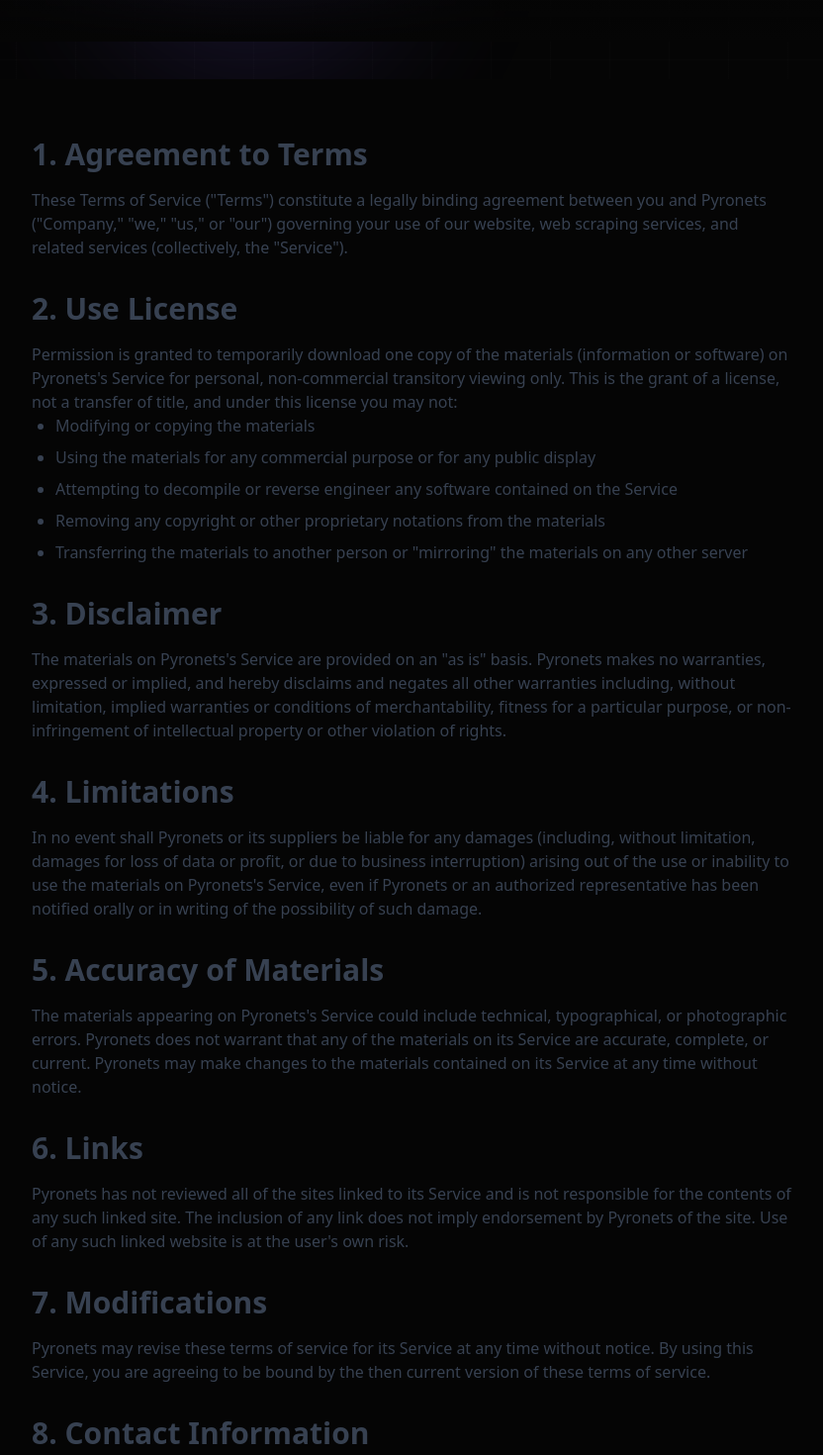
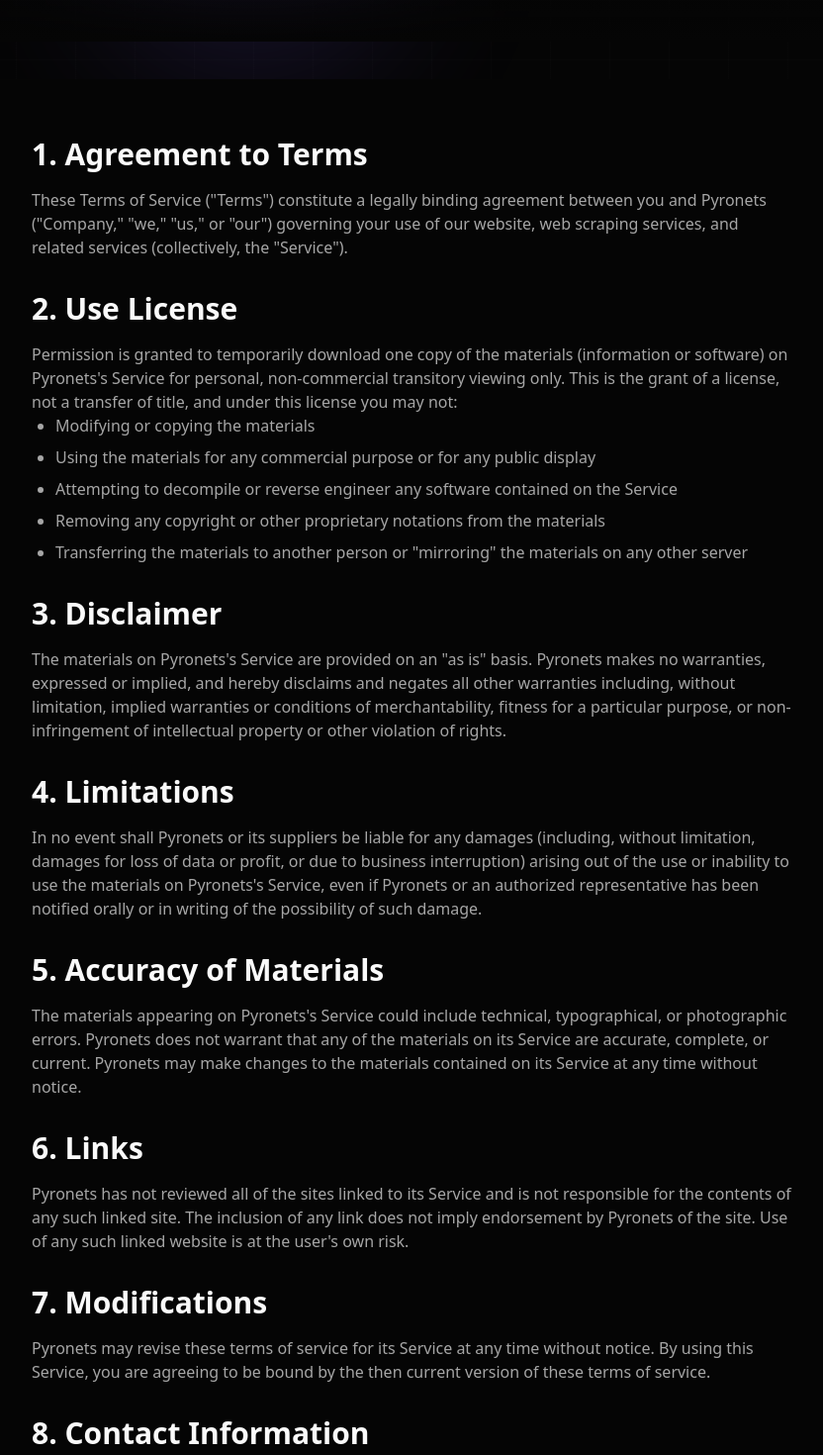
Before and after one commit to MuhammadShahzeb123/pyronets, a Next.js app: page /terms-conditions in a window 1280 px wide. Shown: the part 720-2190 px from the top of the page at 99% size, without its empty margins (224-1056 px from the left). Built offline with nearby package versions, Linux system fonts and the light colour scheme; no server answers.

Commit message:
fix: update text colors for dark glassmorphism design
Replace outdated light-theme colors on Privacy Policy and Terms pages.

Co-authored-by: Shahzeb Naveed <108876799+MuhammadShahzeb123@users.noreply.github.com>

```diff
--- a/app/(pages)/privacy-policy/page.tsx
+++ b/app/(pages)/privacy-policy/page.tsx
@@ -22,9 +22,9 @@ export default function PrivacyPolicyPage() {
 
       {/* Content */}
       <Section>
-        <div className="max-w-3xl mx-auto prose prose-lg text-gray-700 space-y-8">
+        <div className="max-w-3xl mx-auto prose prose-lg text-muted-foreground space-y-8">
           <div>
-            <h2 className="text-3xl font-bold text-dark mb-4">1. Introduction</h2>
+            <h2 className="text-3xl font-bold text-foreground mb-4">1. Introduction</h2>
             <p>
               Pyronets ("we," "us," "our," or "Company") operates the Pyronets.com website and web scraping services.
               This page informs you of our policies regarding the collection, use, and disclosure of personal data when
@@ -33,12 +33,12 @@ export default function PrivacyPolicyPage() {
           </div>
 
           <div>
-            <h2 className="text-3xl font-bold text-dark mb-4">2. Information Collection and Use</h2>
+            <h2 className="text-3xl font-bold text-foreground mb-4">2. Information Collection and Use</h2>
             <p>
               We collect several different types of information for various purposes to provide and improve our Service
               to you.
             </p>
-            <h3 className="text-xl font-bold text-dark mt-4 mb-2">Types of Data Collected:</h3>
+            <h3 className="text-xl font-bold text-foreground mt-4 mb-2">Types of Data Collected:</h3>
             <ul className="list-disc pl-6 space-y-2">
               <li>Contact Information (Name, Email, Company)</li>
               <li>Usage Data (IP address, browser type, pages visited)</li>
@@ -48,7 +48,7 @@ export default function PrivacyPolicyPage() {
           </div>
 
           <div>
-            <h2 className="text-3xl font-bold text-dark mb-4">3. Use of Data</h2>
+            <h2 className="text-3xl font-bold text-foreground mb-4">3. Use of Data</h2>
             <p>Pyronets uses the collected data for various purposes:</p>
             <ul className="list-disc pl-6 space-y-2">
               <li>To provide and maintain our Service</li>
@@ -61,7 +61,7 @@ export default function PrivacyPolicyPage() {
           </div>
 
           <div>
-            <h2 className="text-3xl font-bold text-dark mb-4">4. Security of Data</h2>
+            <h2 className="text-3xl font-bold text-foreground mb-4">4. Security of Data</h2>
             <p>
               The security of your data is important to us, but remember that no method of transmission over the Internet
               or method of electronic storage is 100% secure. While we strive to use commercially acceptable means to
@@ -70,7 +70,7 @@ export default function PrivacyPolicyPage() {
           </div>
 
           <div>
-            <h2 className="text-3xl font-bold text-dark mb-4">5. Changes to This Privacy Policy</h2>
+            <h2 className="text-3xl font-bold text-foreground mb-4">5. Changes to This Privacy Policy</h2>
             <p>
               We may update our Privacy Policy from time to time. We will notify you of any changes by posting the new
               Privacy Policy on this page and updating the "effective date" at the top of this Privacy Policy.
@@ -78,7 +78,7 @@ export default function PrivacyPolicyPage() {
           </div>
 
           <div>
-            <h2 className="text-3xl font-bold text-dark mb-4">6. Contact Us</h2>
+            <h2 className="text-3xl font-bold text-foreground mb-4">6. Contact Us</h2>
             <p>
               If you have any questions about this Privacy Policy, please contact us at:
               <br />
--- a/app/(pages)/terms-conditions/page.tsx
+++ b/app/(pages)/terms-conditions/page.tsx
@@ -22,9 +22,9 @@ export default function TermsPage() {
 
       {/* Content */}
       <Section>
-        <div className="max-w-3xl mx-auto prose prose-lg text-gray-700 space-y-8">
+        <div className="max-w-3xl mx-auto prose prose-lg text-muted-foreground space-y-8">
           <div>
-            <h2 className="text-3xl font-bold text-dark mb-4">1. Agreement to Terms</h2>
+            <h2 className="text-3xl font-bold text-foreground mb-4">1. Agreement to Terms</h2>
             <p>
               These Terms of Service ("Terms") constitute a legally binding agreement between you and Pyronets ("Company," "we,"
               "us," or "our") governing your use of our website, web scraping services, and related services (collectively, the
@@ -33,7 +33,7 @@ export default function TermsPage() {
           </div>
 
           <div>
-            <h2 className="text-3xl font-bold text-dark mb-4">2. Use License</h2>
+            <h2 className="text-3xl font-bold text-foreground mb-4">2. Use License</h2>
             <p>
               Permission is granted to temporarily download one copy of the materials (information or software) on Pyronets's Service
               for personal, non-commercial transitory viewing only. This is the grant of a license, not a transfer of title, and under
@@ -49,7 +49,7 @@ export default function TermsPage() {
           </div>
 
           <div>
-            <h2 className="text-3xl font-bold text-dark mb-4">3. Disclaimer</h2>
+            <h2 className="text-3xl font-bold text-foreground mb-4">3. Disclaimer</h2>
             <p>
               The materials on Pyronets's Service are provided on an "as is" basis. Pyronets makes no warranties, expressed or implied,
               and hereby disclaims and negates all other warranties including, without limitation, implied warranties or conditions of
@@ -58,7 +58,7 @@ export default function TermsPage() {
           </div>
 
           <div>
-            <h2 className="text-3xl font-bold text-dark mb-4">4. Limitations</h2>
+            <h2 className="text-3xl font-bold text-foreground mb-4">4. Limitations</h2>
             <p>
               In no event shall Pyronets or its suppliers be liable for any damages (including, without limitation, damages for loss of
               data or profit, or due to business interruption) arising out of the use or inability to use the materials on Pyronets's
@@ -68,7 +68,7 @@ export default function TermsPage() {
           </div>
 
           <div>
-            <h2 className="text-3xl font-bold text-dark mb-4">5. Accuracy of Materials</h2>
+            <h2 className="text-3xl font-bold text-foreground mb-4">5. Accuracy of Materials</h2>
             <p>
               The materials appearing on Pyronets's Service could include technical, typographical, or photographic errors. Pyronets does
               not warrant that any of the materials on its Service are accurate, complete, or current. Pyronets may make changes to the
@@ -77,7 +77,7 @@ export default function TermsPage() {
           </div>
 
           <div>
-            <h2 className="text-3xl font-bold text-dark mb-4">6. Links</h2>
+            <h2 className="text-3xl font-bold text-foreground mb-4">6. Links</h2>
             <p>
               Pyronets has not reviewed all of the sites linked to its Service and is not responsible for the contents of any such linked
               site. The inclusion of any link does not imply endorsement by Pyronets of the site. Use of any such linked website is at the
@@ -86,7 +86,7 @@ export default function TermsPage() {
           </div>
 
           <div>
-            <h2 className="text-3xl font-bold text-dark mb-4">7. Modifications</h2>
+            <h2 className="text-3xl font-bold text-foreground mb-4">7. Modifications</h2>
             <p>
               Pyronets may revise these terms of service for its Service at any time without notice. By using this Service, you are
               agreeing to be bound by the then current version of these terms of service.
@@ -94,7 +94,7 @@ export default function TermsPage() {
           </div>
 
           <div>
-            <h2 className="text-3xl font-bold text-dark mb-4">8. Contact Information</h2>
+            <h2 className="text-3xl font-bold text-foreground mb-4">8. Contact Information</h2>
             <p>
               If you have any questions about these Terms, please contact us at:
               <br />
```
